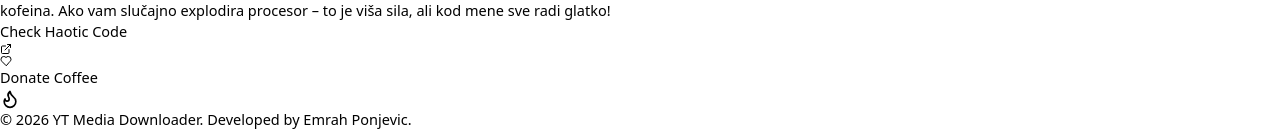
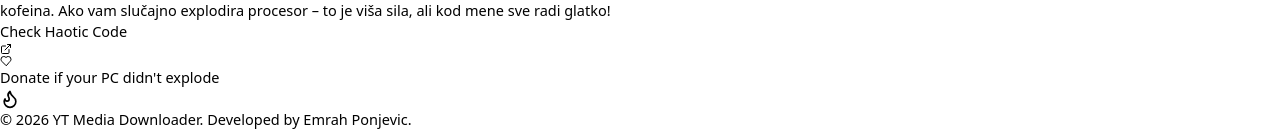
Before and after one commit to emrahponjevic1/yt-media-downloader, a React (Vite) app: page / in a window 1280 px wide. Shown: the part 1236-1370 px from the top of the page. Built offline with nearby package versions, Linux system fonts and the light colour scheme.

Commit message:
Update donation CTA button with PC explosion developer joke

```diff
--- a/src/LandingPage.jsx
+++ b/src/LandingPage.jsx
@@ -561,7 +561,7 @@
                 className="px-6 py-3 rounded-xl bg-red-600/10 hover:bg-red-600/20 text-xs font-bold border border-red-500/20 text-red-400 transition-all flex items-center gap-2"
               >
                 <Heart size={12} />
-                <span>Donate Coffee</span>
+                <span>Donate if your PC didn't explode</span>
               </a>
             </div>
           </div>
```
